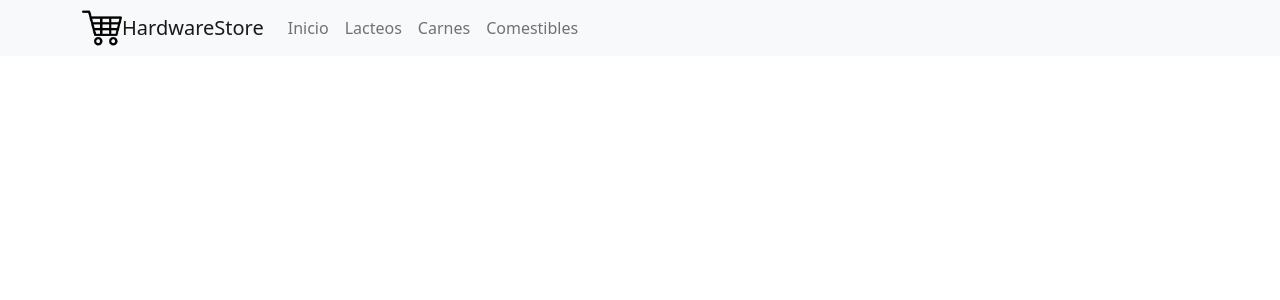
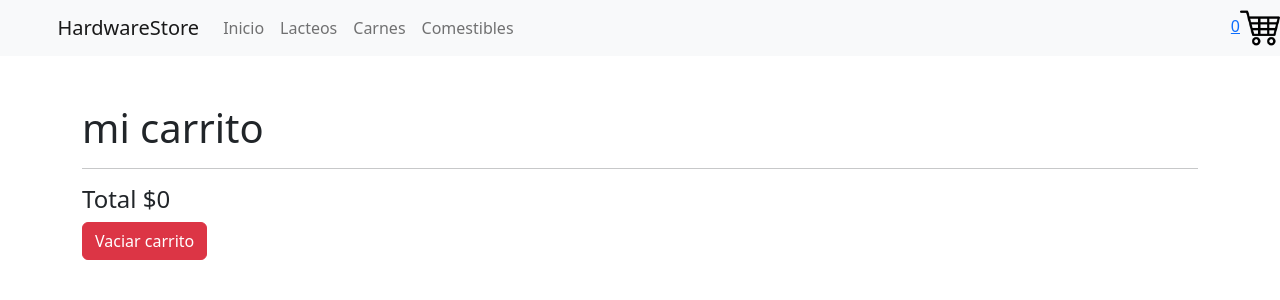
Before and after one commit to FacundoBenjam/ReactJsCoderHouse, a React (Create React App) app: page /cart in a window 1280 px wide. Shown: the top 300 px of the page. Built offline with nearby package versions, Linux system fonts and the light colour scheme.

Commit message:
se agrego cart

```diff
--- a/package.json
+++ b/package.json
@@ -10,8 +10,10 @@
     "react": "^18.2.0",
     "react-bootstrap": "^2.5.0",
     "react-dom": "^18.2.0",
+    "react-icons": "^4.4.0",
     "react-router-dom": "^6.3.0",
     "react-scripts": "5.0.1",
+    "sweetalert2": "^11.4.33",
     "web-vitals": "^2.1.4"
   },
   "scripts": {
--- a/src/App.js
+++ b/src/App.js
@@ -4,20 +4,14 @@ import NavBar from './components/Header/NavBar';
 import ItemContainerList from './components/ItemListContainer/ItemContainerList';
 import { BrowserRouter, Routes, Route } from 'react-router-dom';
 import ItemDetailContainer from './components/ItemDetailContainer/ItemDetailContainer';
-import { CartContext } from './context/CartContext';
-import { useState } from "react"
+import { CartProvider } from './context/CartContext';
+import Cart from './components/Cart/Cart';
 
 
 function App() {
 
-  const [cart, setCart] = useState([])
-
-
   return <>
- <CartContext.Provider value={ {
-  cart,
-  setCart
- } }>
+ <CartProvider>
 
  <BrowserRouter>
 
@@ -27,11 +21,13 @@ function App() {
       <Route path='/' element={ <ItemContainerList /> } />
       <Route path='/productos/:categoryId' element={ <ItemContainerList /> } />
       <Route path='/item/:itemId' element={<ItemDetailContainer />} />
+      <Route path='/cart' element={<Cart />} />
+
     </Routes>
 
   </BrowserRouter>
 
-  </CartContext.Provider>
+  </CartProvider>
 
 
   </>;
--- /dev/null
+++ b/src/components/Cart/Cart.js
@@ -0,0 +1,28 @@
+import { useContext } from 'react';
+import { CartContext } from '../../context/CartContext';
+
+const Cart = () => {
+
+const { cart, cartTotal, emptyCart } = useContext(CartContext)
+
+  return(
+    <div className='container my-5'>
+          <h1>mi carrito</h1>
+          <hr />
+
+          { cart.map((item) => (
+              <div key={item.id}>
+               <h3>{item.title}</h3>
+               <p>Precio: {item.price}</p>
+               <p>Cantidad: {item.cantidad}</p>
+              </div>
+          ))}
+
+          <h4>Total ${cartTotal()}</h4>
+          <button onClick={emptyCart} className='btn btn-danger' >Vaciar carrito</button>
+    </div>
+  )
+}
+
+
+export default Cart;
--- a/src/components/Counter.js/Counter.js
+++ b/src/components/Counter.js/Counter.js
@@ -1,8 +1,7 @@
-import { useState } from 'react'
 
-const Counter = ({max}) => {
 
- const [counter, setCounter] = useState(1)
+const Counter = ({max, counter, setCounter, handleAgregar }) => {
+
 
   const handleRestar = () => {
     if(counter > 1) {
@@ -16,9 +15,6 @@ const Counter = ({max}) => {
       setCounter(counter + 1)
     }
   }
-
-
-
 
    return (
     <div>
@@ -36,6 +32,11 @@ const Counter = ({max}) => {
 
       >+</button>
 
+
+      <br/>
+      <button onClick={handleAgregar } className='btn btn-success my-2'>
+        Agregar al carrito
+      </button>
     </div>
    )
 
--- a/src/components/Header/CartWidget.js
+++ b/src/components/Header/CartWidget.js
@@ -1,10 +1,17 @@
-import React, { Component } from "react";
+import React, { useContext } from "react";
 import image from "./cart.jpg";
+import { Link } from 'react-router-dom';
+import { CartContext } from '../../context/CartContext';
 
-export default class CartWidget extends Component {
-  render() {
-    return (
-        <img width={40} src={image} />
-    );
-  }
+const CartWidget = () => {
+
+const { cartQuantity } = useContext(CartContext)
+return (
+  <Link to='/cart'>
+   <><span>{cartQuantity()}</span><img width={40} src={image} /></>
+  </Link>
+)
+
 }
+
+export default CartWidget;
--- a/src/components/Header/NavBar.js
+++ b/src/components/Header/NavBar.js
@@ -2,6 +2,7 @@ import Container from 'react-bootstrap/Container';
 import Nav from 'react-bootstrap/Nav';
 import Navbar from 'react-bootstrap/Navbar';
 import CartWidget from './CartWidget';
+import { Link } from 'react-router-dom';
 
 
 function NavBar() {
@@ -9,15 +10,15 @@ function NavBar() {
     <>
       <Navbar bg="light" variant="light">
         <Container>
-          <CartWidget />
           <Navbar.Brand href="#home">HardwareStore</Navbar.Brand>
           <Nav className="me-auto">
-            <Nav.Link href="/">Inicio</Nav.Link>
-            <Nav.Link href="/productos/Lacteos">Lacteos</Nav.Link>
-            <Nav.Link href="/productos/Carnes">Carnes</Nav.Link>
-            <Nav.Link href="/productos/Comestibles">Comestibles</Nav.Link>
+            <Link className='nav-link' to="/">Inicio</Link>
+            <Link className='nav-link' to="/productos/Lacteos">Lacteos</Link>
+            <Link className='nav-link' to="/productos/Carnes">Carnes</Link>
+            <Link className='nav-link' to="/productos/Comestibles">Comestibles</Link>
           </Nav>
         </Container>
+        <CartWidget />
       </Navbar>
     </>
   );
--- a/src/components/Item/Item.js
+++ b/src/components/Item/Item.js
@@ -17,7 +17,6 @@ const Item = ( {producto} ) => {
     </Card.Text>
     <p>{producto.price}</p>
     <Link to={`/item/${producto.id}`} className='btn btn-primary my-2'>Ver mas</Link>
-    <Contador></Contador>
   </Card.Body>
 </Card>
     </Col>
--- a/src/components/ItemDetail/ItemDetail.js
+++ b/src/components/ItemDetail/ItemDetail.js
@@ -1,9 +1,31 @@
 import { CartContext } from '../../context/CartContext';
-import Contador from '../ItemCount/ItemCount';
-import { useContext } from "react";
+import { useContext, useState } from "react";
 import Counter from '../Counter.js/Counter';
+import Select from '../Select/Select';
+import { Link } from 'react-router-dom';
+
+
 
 const ItemDetail = ({item}) => {
+
+const { cart, addToCart, isInCart } = useContext(CartContext)
+console.log(cart)
+
+ const [cantidad, setCantidad] = useState(1)
+
+
+
+ const handleAgregar = () => {
+  const itemToCart = {
+    id: item.id,
+    price: item.price,
+    title: item.title,
+    stock: item.stock,
+    cantidad
+  }
+     console.log(isInCart(item.id))
+     addToCart(itemToCart)
+  }
 
 
   return (
@@ -15,7 +37,19 @@ const ItemDetail = ({item}) => {
         <h4>{item.price}</h4>
         <hr/>
 
-        <Counter max={item.stock}></Counter>
+            {isInCart(item.id) && <p>el item ya a sido agregado</p>}
+        {
+          isInCart(item.id)
+          ? <Link to="/cart" className='btn btn-success my-2'>Terminar la compra</Link>
+          :
+             <Counter
+                max={item.stock}
+                counter={cantidad}
+                setCounter={setCantidad}
+                handleAgregar={handleAgregar}
+          />
+        }
+
 
 
   </div>
--- a/src/components/ItemDetailContainer/ItemDetailContainer.js
+++ b/src/components/ItemDetailContainer/ItemDetailContainer.js
@@ -9,8 +9,6 @@ const ItemDetailContainer = () => {
   const [loading, setLoading] = useState(true)
   const {itemId} = useParams()
 
-  console.log(itemId)
-  console.log(item)
 
   useEffect(() => {
     setLoading(true)
--- a/src/components/ItemListContainer/ItemContainerList.js
+++ b/src/components/ItemListContainer/ItemContainerList.js
@@ -10,7 +10,7 @@ const [productos, setProductos] = useState([])
 const [ loading , setLoading] = useState(true)
 
 const { categoryId } = useParams()
-console.log(categoryId)
+
 
 
   useEffect(() => {
--- /dev/null
+++ b/src/components/Select/Select.js
@@ -0,0 +1,17 @@
+
+
+
+
+const Select = ({options, onSelect }) => {
+
+     return (
+      <select>
+        {
+           options.map((opt) => <option key={opt.value} value={opt.value}>{options.text}</option>)
+        }
+      </select>
+     )
+
+}
+
+export default Select;
--- a/src/context/CartContext.js
+++ b/src/context/CartContext.js
@@ -1,8 +1,46 @@
-import { createContext } from 'react';
-
-
+import { createContext, useState } from 'react';
 
 
 
 
 export const CartContext = createContext()
+
+export const CartProvider = ({children}) => {
+
+  const [cart, setCart] = useState([])
+
+  const addToCart = (item) => {
+    setCart([...cart, item])
+
+  }
+
+   const isInCart = (id) => {
+    return cart.some((item) => item.id === id)
+   }
+
+  const cartQuantity = () => {
+    return cart.reduce((acc, item) => acc + item.cantidad, 0)
+  }
+
+  const cartTotal = () => {
+    return cart.reduce((acc, item) => acc + item.cantidad * item.price, 0)
+  }
+
+  const emptyCart = () => {
+    setCart([])
+  }
+
+  return (
+      <CartContext.Provider value={ {
+  cart,
+  addToCart,
+  isInCart,
+  cartQuantity,
+  cartTotal,
+  emptyCart
+ }}>
+       {children}
+       </CartContext.Provider>
+
+  )
+}
```
Also changed, not shown: 1 other file (tests, documents, lock files or other folders). Lines whose indentation alone changed are shown as unchanged.
